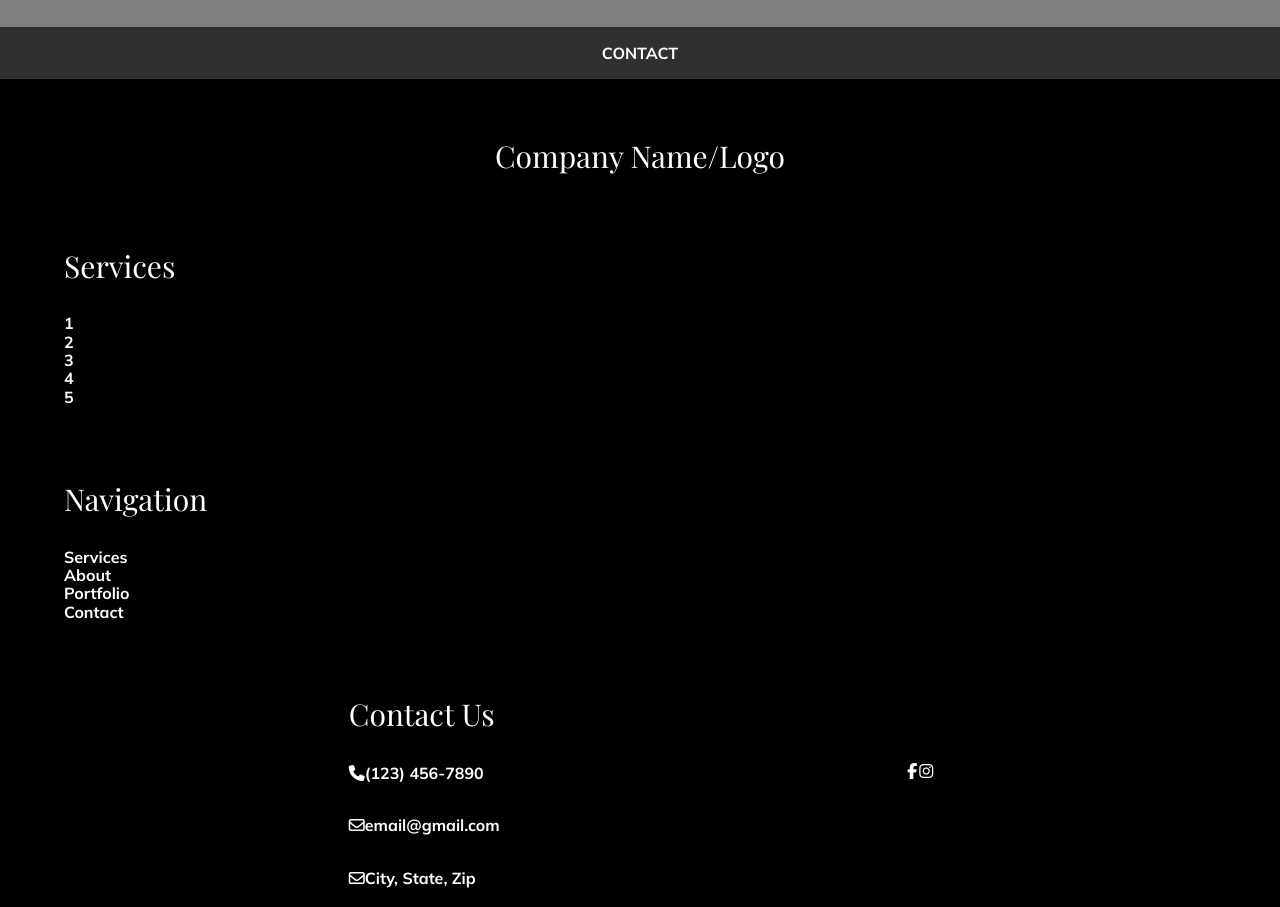
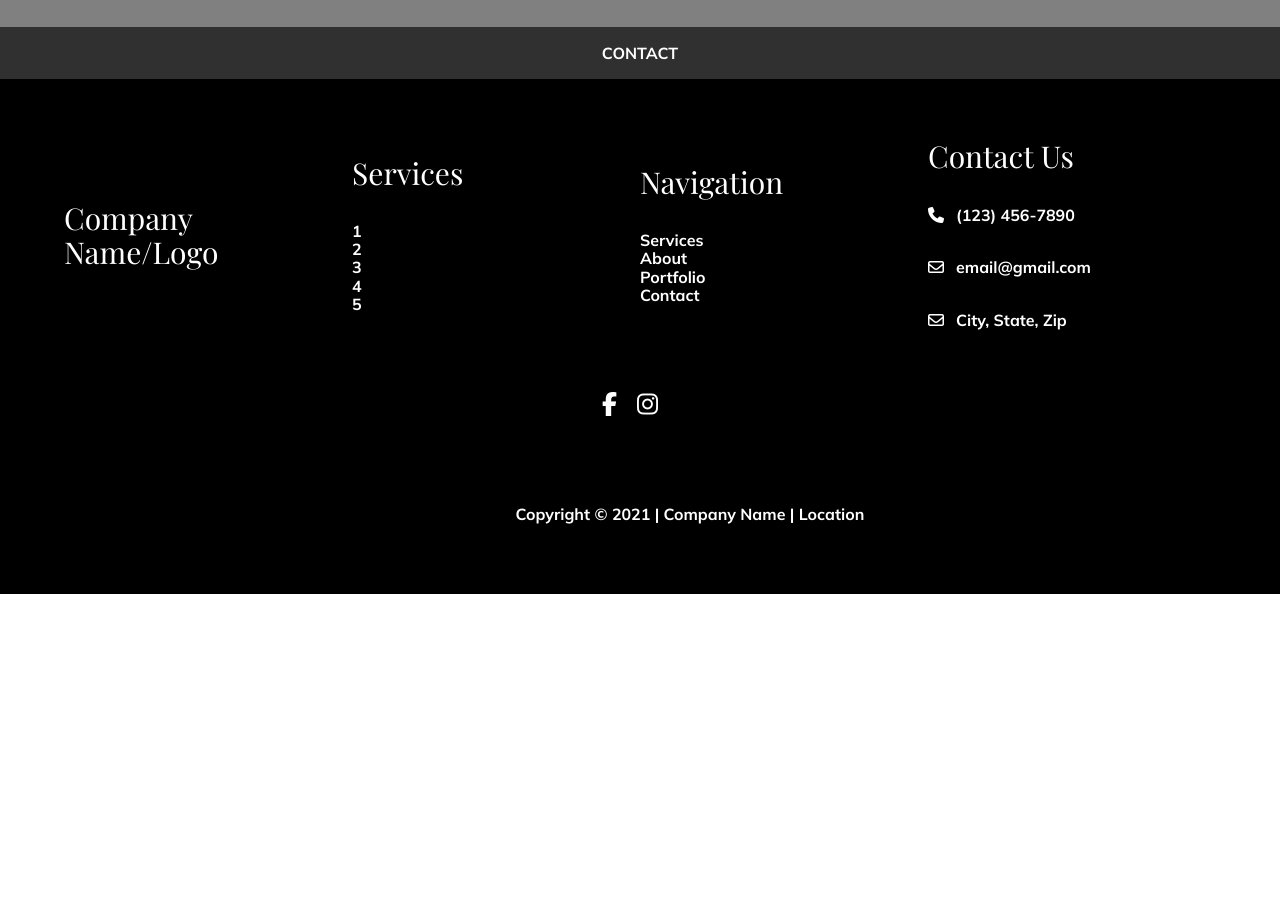
Before and after one commit to e-gunn/static-landing-page-template, a website built with Parcel: page index.html in a window 1280 px wide. Shown: the part 920-1827 px from the top of the page. After the commit the page ends 1514 px from the top, so only its background shows below. Built offline with nearby package versions, Linux system fonts and the light colour scheme; files whose address does not match are found by name.

Commit message:
Update footer section

```diff
--- a/css/main.css
+++ b/css/main.css
@@ -468,19 +468,22 @@ footer .content-wrapper {
   width: 100%;
 }
 
-.contact-social {
+.footer-contact i {
+  padding-right: 12px;
+}
+
+.footer-social {
   display: flex;
   justify-content: center;
   align-items: center;
   flex-flow: row wrap;
-}
-
-.contact-social h4 {
+  padding-top: 30px;
   width: 100%;
 }
 
-.contact-social p {
-  width: 50%;
+.footer-social i {
+  font-size: 1.5em;
+  padding-right: 20px;
 }
 
 .copyright {
@@ -623,6 +626,13 @@ footer .content-wrapper {
   /* ------------------------- Contact Section ------------------------------- */
 
   /* ------------------------- Footer Section --------------------------------- */
+
+  .footer-logo,
+  .footer-services-list,
+  .footer-nav-list,
+  .footer-contact {
+    width: 25%;
+  }
 }
 
 @media print,
--- a/index.html
+++ b/index.html
@@ -148,7 +148,9 @@
 
   <footer>
     <div class="content-wrapper">
-      <h4>Company Name/Logo</h4>
+      <div class="footer-logo">
+        <h4>Company Name/Logo</h4>
+      </div>
       <div class="footer-services-list">
         <h4>Services</h4>
           <ul>
@@ -180,7 +182,7 @@
               <a href="mailto:email@gmail.com" target="_blank"><i class="far fa-envelope"></i>City, State, Zip</a>
             </p>
       </div>
-      <div class="contact-social">
+      <div class="footer-social">
             <p>
               <a href="https://www.facebook.com/yoursite" target="_blank"><i class="fab fa-facebook-f"></i></a>
             </p>
```
